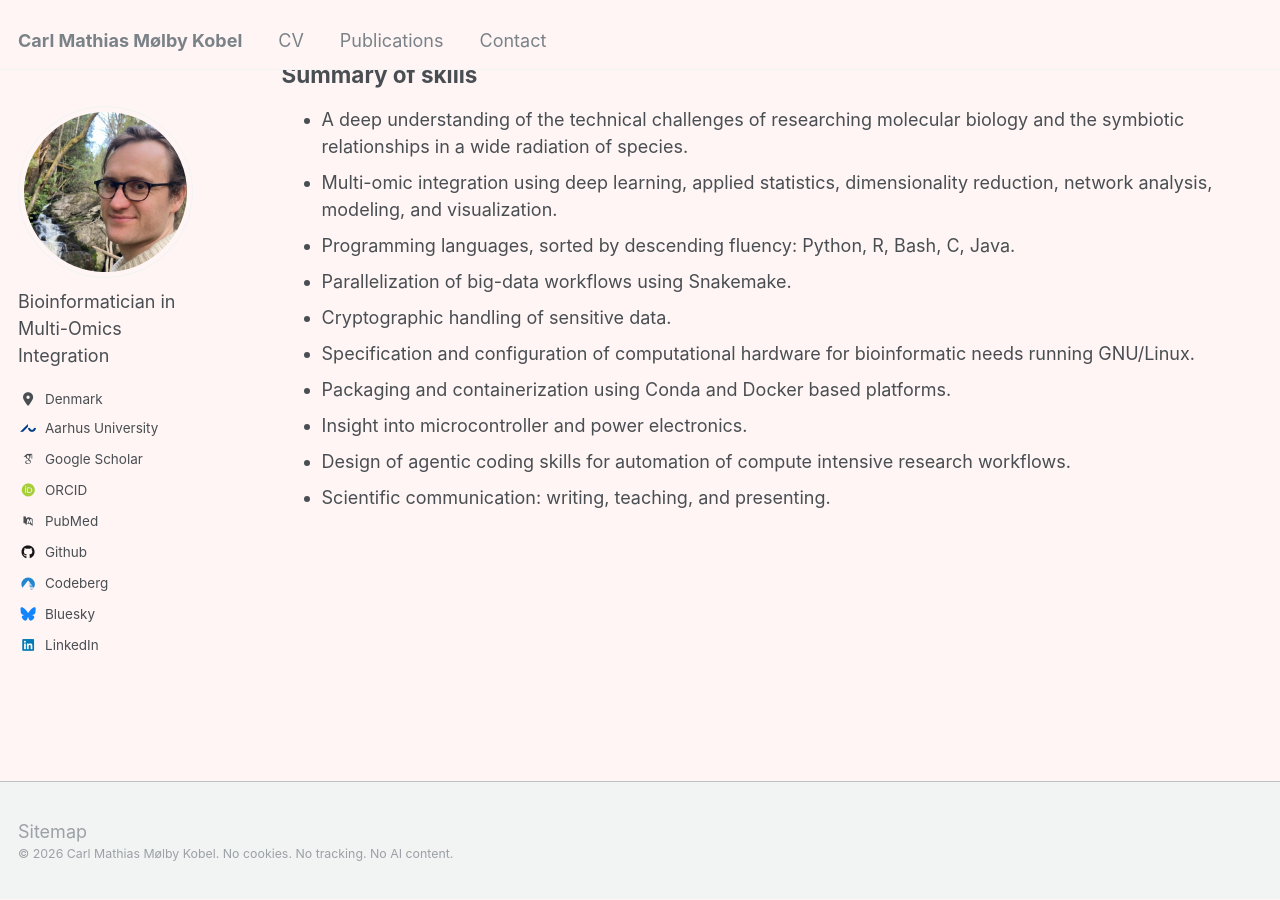
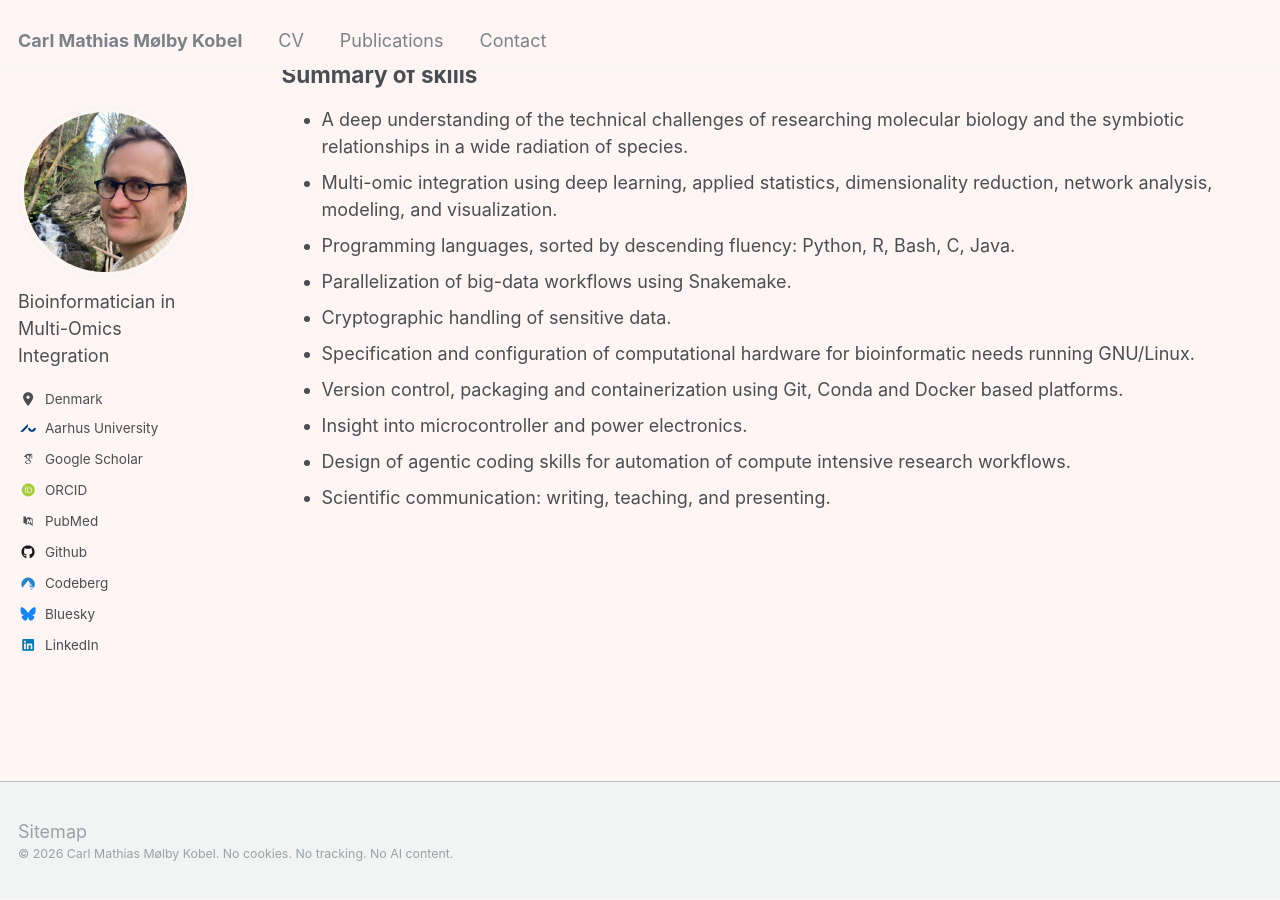
Before and after one commit to cmkobel/cmkobel.github.io, a Jekyll site: the page built from _pages/cv.md, in a window 1280 px wide and 900 px high, scrolled down 2867 px. Built offline with Jekyll 4.4.1, drawn with Linux system fonts in a browser that asks for light colours; some web fonts are replaced.

Commit message:
Update cv.md

```diff
--- a/_pages/cv.md
+++ b/_pages/cv.md
@@ -102,7 +102,7 @@ redirect_from:
   - Parallelization of big-data workflows using Snakemake.
   - Cryptographic handling of sensitive data.
   - Specification and configuration of computational hardware for bioinformatic needs running GNU/Linux.
-  - Packaging and containerization using Conda and Docker based platforms.
+  - Version control, packaging and containerization using Git, Conda and Docker based platforms.
   - Insight into microcontroller and power electronics.
   - Design of agentic coding skills for automation of compute intensive research workflows.
   - Scientific communication: writing, teaching, and presenting.
```
